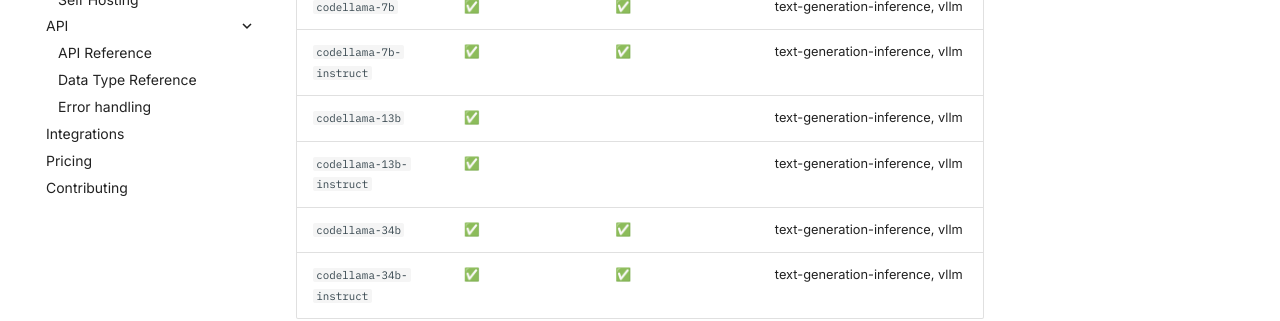
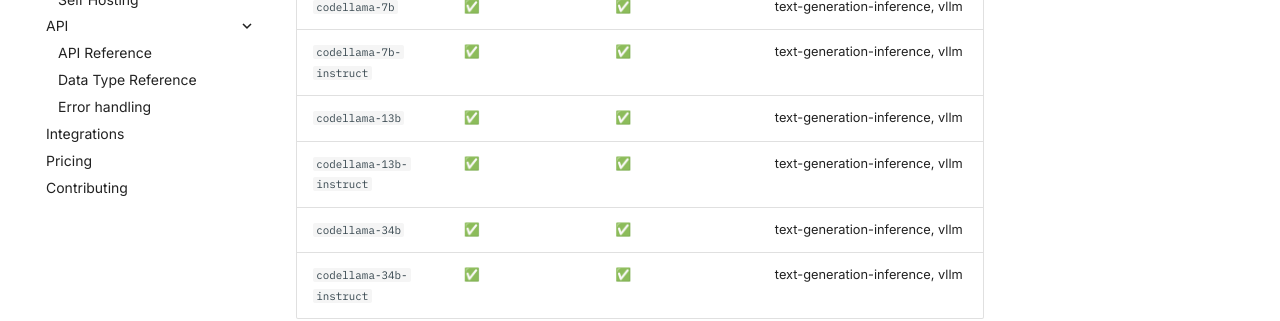
Before and after one commit to scaleapi/llm-engine, an MkDocs documentation site: the page built from docs/model_zoo.md, in a window 1280 px wide and 900 px high, scrolled down 877 px. Shown: the part 297-618 px from the top of the window. Built offline with MkDocs 1.6.1 and Material for MkDocs 9.7.7, drawn with Linux system fonts in a browser that asks for light colours; comment, search, counter and statistics services are not loaded.

Commit message:
adding 13b to docs

```diff
--- a/docs/model_zoo.md
+++ b/docs/model_zoo.md
@@ -22,8 +22,8 @@ Scale hosts the following models in the LLM Engine Model Zoo:
 | `mistral-7b-instruct`         | ✅                       |    ✅                        | vllm |
 | `codellama-7b`         | ✅                       | ✅                           | text-generation-inference, vllm |
 | `codellama-7b-instruct`         | ✅                       | ✅                           | text-generation-inference, vllm |
-| `codellama-13b`         | ✅                       |                            | text-generation-inference, vllm |
-| `codellama-13b-instruct`         | ✅                       |                            | text-generation-inference, vllm |
+| `codellama-13b`         | ✅                       |  ✅                          | text-generation-inference, vllm |
+| `codellama-13b-instruct`         | ✅                       | ✅                           | text-generation-inference, vllm |
 | `codellama-34b`         | ✅                       | ✅                           | text-generation-inference, vllm |
 | `codellama-34b-instruct`         | ✅                       | ✅                           | text-generation-inference, vllm |
 
```
